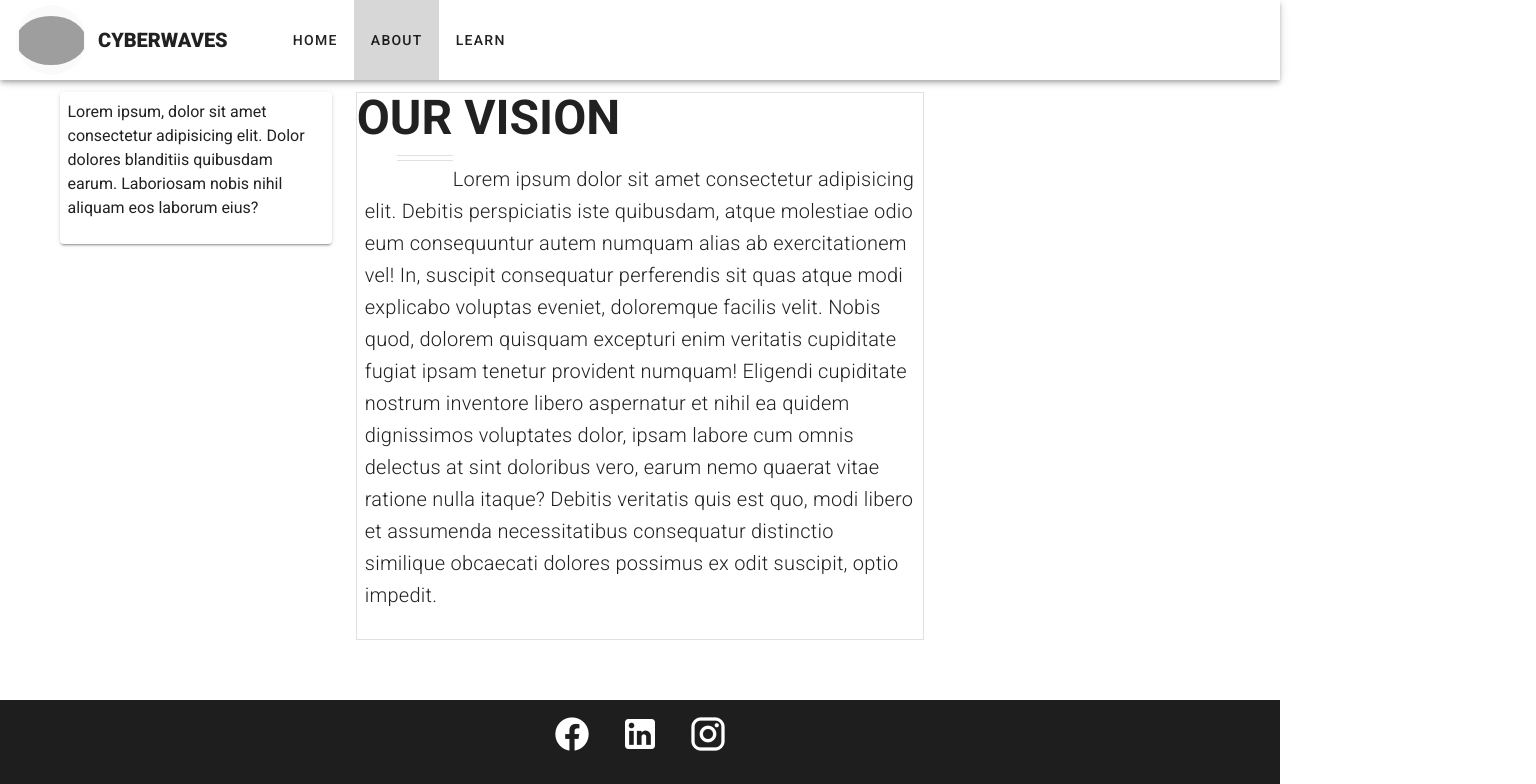
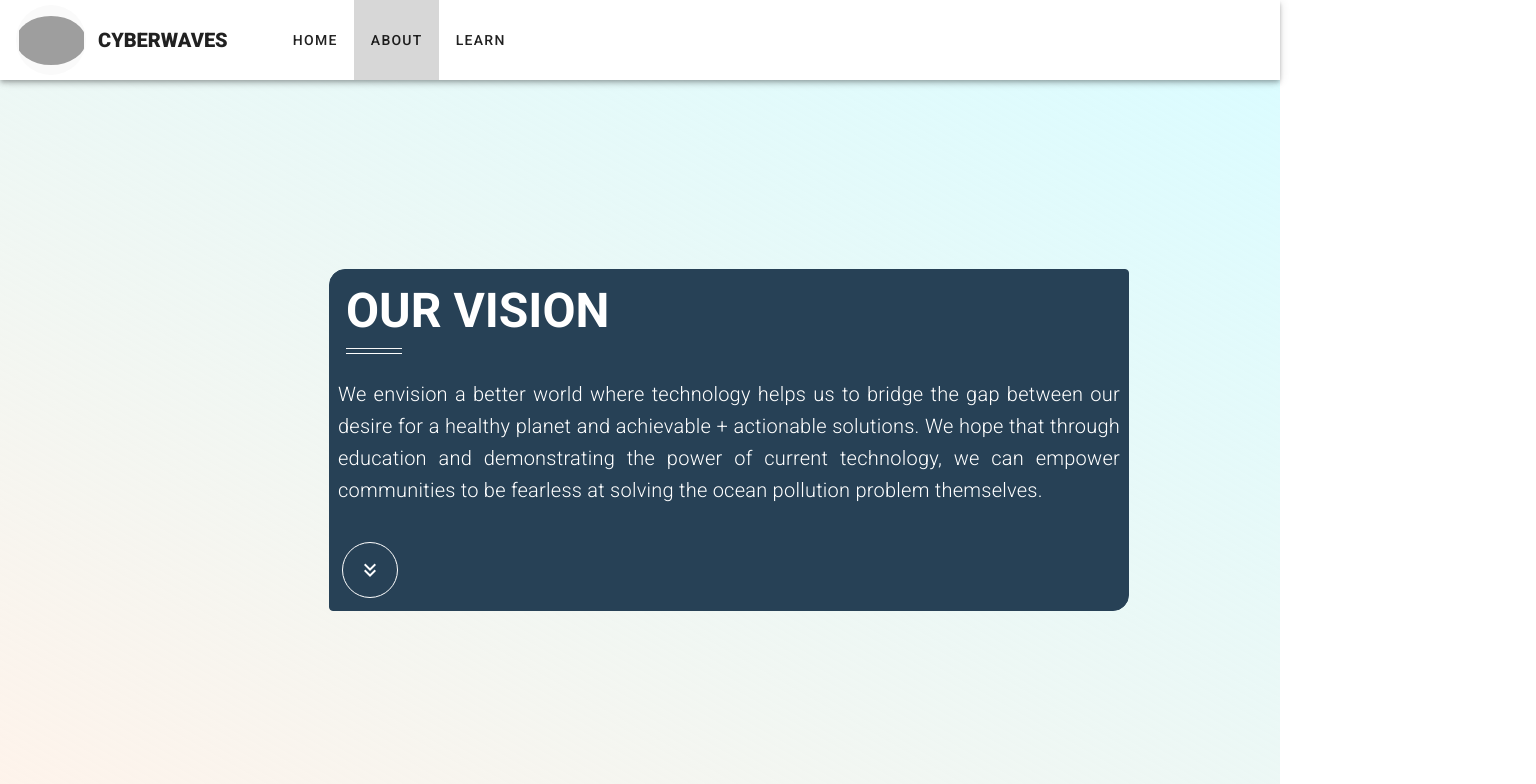
Before and after one commit to doggie007/CyberWaves, a Vue app: page /about in a window 1280 px wide. Shown: the top 784 px of the page, 1536 px wide, since content can reach past the window. Built offline with nearby package versions, Linux system fonts and the light colour scheme; grey boxes are pictures that could not be loaded.

Commit message:
Added about intro part

```diff
--- a/public/index.html
+++ b/public/index.html
@@ -5,7 +5,7 @@
     <meta http-equiv="X-UA-Compatible" content="IE=edge">
     <meta name="viewport" content="width=device-width,initial-scale=1.0">
     <link rel="icon" href="<%= BASE_URL %>favicon.ico">
-    <title>CyberWaves</title>
+    <title>CyberWaves {{$route.name}}</title>
     <link rel="stylesheet" href="https://fonts.googleapis.com/css?family=Roboto:100,300,400,500,700,900">
     <link rel="stylesheet" href="https://cdn.jsdelivr.net/npm/@mdi/font@latest/css/materialdesignicons.min.css">
   </head>
--- a/src/App.vue
+++ b/src/App.vue
@@ -1,8 +1,14 @@
 <template>
   <v-app>
-		<v-navigation-drawer v-model="drawer" absolute temporary right app>
+    <v-navigation-drawer
+      v-model="drawer"
+      absolute
+      temporary
+      right
+      style="position: fixed; top: 0; right: 0; overflow-y: scroll"
+    >
       <v-list nav dense>
-				<v-list-item-group>
+        <v-list-item-group class="mt-5">
           <v-list-item
             v-for="({ icon, link, name }, i) in links"
             :key="i"
@@ -50,9 +56,9 @@
     </v-app-bar>
 
     <!-- Views rendered  -->
-		<v-scroll-y-transition mode="in" hide-on-leave="true">
+    <v-scroll-x-transition mode="in" hide-on-leave="true">
       <router-view></router-view>
-		</v-scroll-y-transition>
+    </v-scroll-x-transition>
 
     <v-footer dark padless class="justify-center" height="100">
       <v-card
@@ -69,6 +75,7 @@
             icon
             link
             :href="link"
+            target="_blank"
           >
             <v-icon x-large>
               {{ icon }}
@@ -86,7 +93,7 @@
         <!-- <div>&copy; {{ new Date().getFullYear() }}</div> -->
 
         <v-card-text class="font-weight-light white--text text-center">
-					&copy;{{ new Date().getFullYear() }} — Made with 💜 by
+          &copy;{{ new Date().getFullYear() }} — Made with 💙 by
           <strong>James Tcheng</strong>
         </v-card-text>
       </v-card>
@@ -95,7 +102,6 @@
 </template>
 
 <script>
-import HomeView from "./views/HomeView.vue";
 export default {
   name: "App",
   data() {
@@ -108,14 +114,14 @@ export default {
       ],
       socials: [
         { icon: "mdi-facebook", link: "https://www.facebook.com/" },
+        { icon: "mdi-instagram", link: "https://www.instagram.com" },
         {
           icon: "mdi-linkedin",
           link: "https://www.linkedin.com/in/james-tcheng-834b1717a/",
         },
-				{ icon: "mdi-instagram", link: "https://www.instagram.com" },
+        { icon: "mdi-github", link: "https://github.com/doggie007" },
       ],
     };
   },
-	components: { HomeView },
 };
 </script>
--- a/src/main.js
+++ b/src/main.js
@@ -5,6 +5,13 @@ import vuetify from "./plugins/vuetify";
 
 Vue.config.productionTip = false;
 
+const DEFAULT_TITLE = "CyberWaves";
+
+router.afterEach((to, from) => {
+  Vue.nextTick(() => {
+    document.title = to.meta.title || DEFAULT_TITLE;
+  });
+});
 new Vue({
   router,
   vuetify,
--- a/src/router/index.js
+++ b/src/router/index.js
@@ -2,6 +2,7 @@ import Vue from "vue";
 import VueRouter from "vue-router";
 import HomeView from "../views/HomeView.vue";
 import LearnView from "../views/LearnView.vue";
+import AboutView from "@/views/AboutView";
 
 Vue.use(VueRouter);
 
@@ -10,6 +11,7 @@ const routes = [
     path: "/",
     name: "home",
     component: HomeView,
+    meta: { title: "Home - CyberWaves" },
   },
   {
     path: "/about",
@@ -17,13 +19,14 @@ const routes = [
     // route level code-splitting
     // this generates a separate chunk (about.[hash].js) for this route
     // which is lazy-loaded when the route is visited.
-		component: () =>
-			import(/* webpackChunkName: "about" */ "../views/AboutView.vue"),
+    component: AboutView,
+    meta: { title: "About - CyberWaves" },
   },
   {
     path: "/learn",
     name: "learn",
     component: LearnView,
+    meta: { title: "Learn - CyberWaves" },
   },
 ];
 
--- a/src/views/AboutView.vue
+++ b/src/views/AboutView.vue
@@ -1,45 +1,78 @@
 <template>
   <v-content>
-		<!-- <h1>This is an about page</h1> -->
-		<section id="introduction">
-			<v-container>
-				<v-row>
-					<v-col cols="3">
-						<v-card class="d-inline-flex pa-2">
-							<p>
-								Lorem ipsum, dolor sit amet consectetur adipisicing elit. Dolor
-								dolores blanditiis quibusdam earum. Laboriosam nobis nihil
-								aliquam eos laborum eius?
+    <section id="our-vision">
+      <v-container
+        fluid
+        class="pa-10"
+        style="
+          background-image: linear-gradient(to bottom left, #dbfcff, #fddcc356);
+        "
+        :style="{ height: 'calc(100vh - ' + $vuetify.application.top + 'px)' }"
+      >
+        <v-layout fill-height>
+          <v-flex align-self-center class="d-flex justify-center">
+            <v-img
+              height="600"
+              width="20vw"
+              min-width="250"
+              max-width="400"
+              transition="slide-x-transition"
+              :src="require('../assets/rocky-beach.jpg')"
+            ></v-img>
+          </v-flex>
+          <v-flex
+            align-self-center
+            class="d-flex justify-center"
+            style="margin-left: -300px"
+          >
+            <v-card
+              outlined
+              class="rounded-tl-xl rounded-br-xl"
+              width="90%"
+              max-width="800"
+              color="#274156"
+              dark
+            >
+              <v-card-title
+                class="display-2 font-weight-bold mb-3 text-uppercase"
+                >Our Vision</v-card-title
+              >
+              <v-card-subtitle>
+                <v-responsive class="mb-0" width="56">
+                  <v-divider
+                    class="mb-1"
+                    style="background: whitesmoke"
+                  ></v-divider>
+                  <v-divider style="background: white"></v-divider>
+                </v-responsive>
+              </v-card-subtitle>
+              <p class="title font-weight-light pa-2 text-justify">
+                We envision a better world where technology helps us to bridge
+                the gap between our desire for a healthy planet and achievable +
+                actionable solutions. We hope that through education and
+                demonstrating the power of current technology, we can empower
+                communities to be fearless at solving the ocean pollution
+                problem themselves.
               </p>
+              <v-btn
+                class="ma-3 align-self-center"
+                fab
+                outlined
+                @click="$vuetify.goTo('#five-principles')"
+              >
+                <v-icon>mdi-chevron-double-down</v-icon>
+              </v-btn>
             </v-card>
-					</v-col>
-					<v-col cols="6">
-						<v-card outlined tile>
-							<h3 class="display-2 font-weight-bold mb-3 text-uppercase">
-								Our Vision
-							</h3>
-							<v-responsive class="ml-10 mb-8 float-left" width="56">
-								<v-divider class="mb-1"></v-divider>
-								<v-divider></v-divider>
-							</v-responsive>
-							<p class="title font-weight-light mb-5 pa-2">
-								Lorem ipsum dolor sit amet consectetur adipisicing elit. Debitis
-								perspiciatis iste quibusdam, atque molestiae odio eum
-								consequuntur autem numquam alias ab exercitationem vel! In,
-								suscipit consequatur perferendis sit quas atque modi explicabo
-								voluptas eveniet, doloremque facilis velit. Nobis quod, dolorem
-								quisquam excepturi enim veritatis cupiditate fugiat ipsam
-								tenetur provident numquam! Eligendi cupiditate nostrum inventore
-								libero aspernatur et nihil ea quidem dignissimos voluptates
-								dolor, ipsam labore cum omnis delectus at sint doloribus vero,
-								earum nemo quaerat vitae ratione nulla itaque? Debitis veritatis
-								quis est quo, modi libero et assumenda necessitatibus
-								consequatur distinctio similique obcaecati dolores possimus ex
-								odit suscipit, optio impedit.
-							</p>
-						</v-card>
-					</v-col>
-				</v-row>
+          </v-flex>
+        </v-layout>
+      </v-container>
+    </section>
+
+    <section id="five-principles">
+      <v-container fluid style="height: 100vh">
+        <v-layout fill-height>
+          <h1>Hi</h1>
+        </v-layout>
       </v-container>
     </section>
   </v-content>
--- a/vue.config.js
+++ b/vue.config.js
@@ -1,5 +1,5 @@
 const { defineConfig } = require("@vue/cli-service");
 module.exports = defineConfig({
-	transpileDependencies: ["vuetify"],
-	lintOnSave: false,
+  transpileDependencies: ["vuetify"],
+  lintOnSave: true,
 });
```
Also changed, not shown: src/views/HomeView.vue (+20 -9 lines), src/assets/beach-plastic-bottle.jpg (added), src/assets/rocky-beach.jpg (added). Lines whose indentation alone changed are shown as unchanged.
